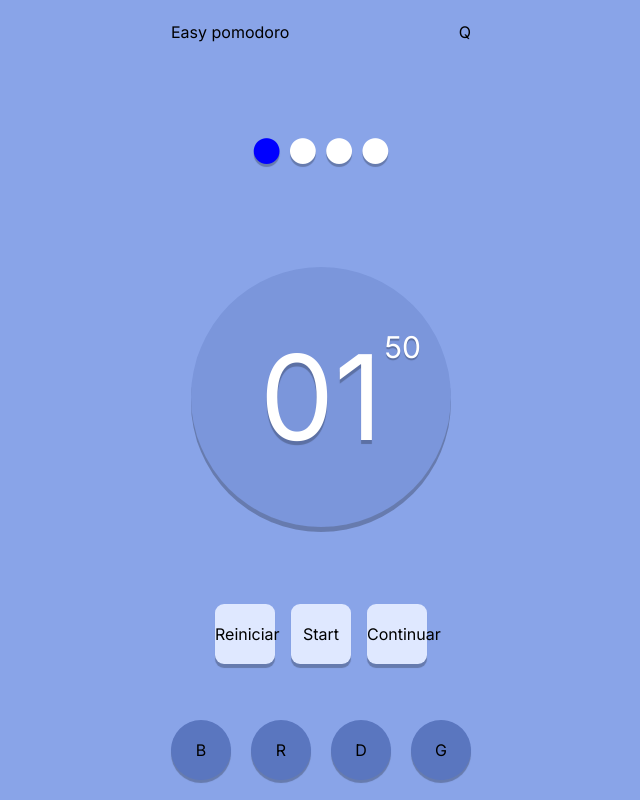
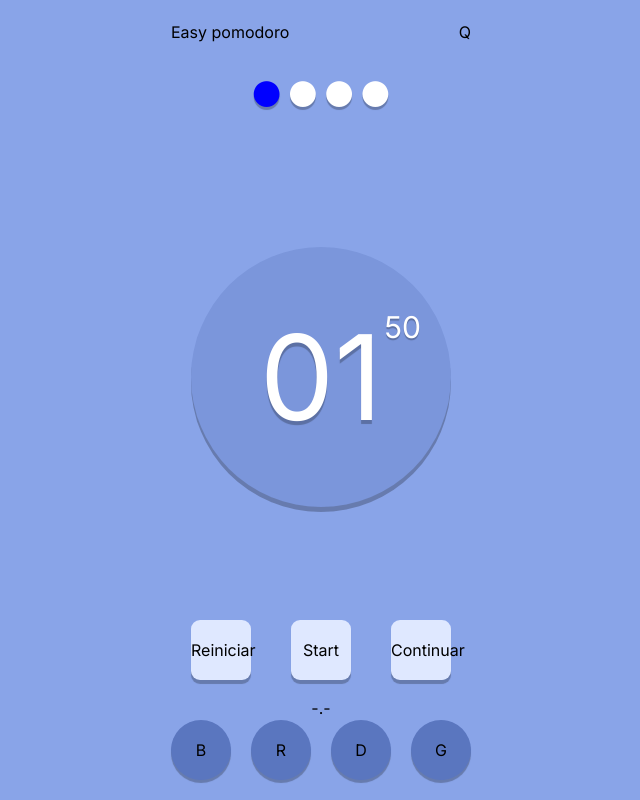
Before and after one commit to ferutizi/easy-pomodoro, a Next.js app: page / in a window 1280 px wide. Shown: the whole page, without its empty margins (319-959 px from the left). Built offline with nearby package versions, Linux system fonts and the light colour scheme.

Commit message:
themes component

```diff
--- /dev/null
+++ b/src/app/components/Themes.tsx
@@ -0,0 +1,21 @@
+import { useState } from "react";
+
+export default function Themes() {
+    const [showThemes, setShowThemes] = useState(true);
+
+    return(
+        <div className='flex flex-col items-center'>
+          <button type='button' onClick={() => setShowThemes(!showThemes)}>-.-</button>
+          {
+            showThemes ?
+            <div className='flex justify-between w-full'>
+                <button type='button' className='button--theme'>B</button>
+                <button type='button' className='button--theme'>R</button>
+                <button type='button' className='button--theme'>D</button>
+                <button type='button' className='button--theme'>G</button>
+            </div>
+            : <></>
+          }
+        </div>
+    );
+}
--- a/src/app/components/Timer.scss
+++ b/src/app/components/Timer.scss
@@ -68,11 +68,6 @@
     }
 }
 
-.timer--buttons {
-    display: flex;
-    gap: 1em;
-}
-
 .pomodoro--current {
     text-shadow: 0px 3px 0.7px rgba(0, 0, 0, 0.25);
 }
--- a/src/app/components/Timer.tsx
+++ b/src/app/components/Timer.tsx
@@ -1,6 +1,7 @@
 'use client'
 
 import '../sass/_variables.scss';
+import Themes from './Themes';
 import './Timer.scss'
 import {useState, useEffect} from 'react';
 import 'react';
@@ -31,6 +32,9 @@ export default function Timer() {
   const [currentPomodoro, setCurrentPomodoro] = useState<number>(1);
   //boton de iniciar
   const [startButton, setStartButton] = useState<boolean>(true);
+  //theme
+  const [showThemes, setShowThemes] = useState<boolean>(true);
+
 
   useEffect(() => {
     if(circleProgress) {
@@ -119,15 +123,23 @@ export default function Timer() {
 
   return (
     <>
+      <section className='flex flex-col w-full justify-between'>
+        <div className='flex w-full justify-between'>
+          <h1>Easy pomodoro</h1>
+          <p>Q</p>
+        </div>
+        <div className='flex justify-center'>
           <h2 style={{fontSize: '60px'}}>
             <span className='pomodoro--current' style={{color: `${currentPomodoro > 0 ? 'blue' : 'white'}`}}>●</span>
             <span className='pomodoro--current' style={{color: `${currentPomodoro > 1 ? 'blue' : 'white'}`}}>●</span>
             <span className='pomodoro--current' style={{color: `${currentPomodoro > 2 ? 'blue' : 'white'}`}}>●</span>
             <span className='pomodoro--current' style={{color: `${currentPomodoro > 3 ? 'blue' : 'white'}`}}>●</span>
           </h2>
+        </div>
+      </section>
 {/*       <h2>{intervalState ? 'Pomodoro' : 'Descanso'}</h2>
       <h2>{currentPomodoro}</h2> */}
-      <div className='timer--clock'>
+      <section className='timer--clock'>
         <svg width="300" height="300">
           <circle className='base__circle' r="130" cx="50%" cy="50%" pathLength="100" />
           { circleProgress ?
@@ -145,8 +157,9 @@ export default function Timer() {
             {seconds.toString().padStart(2, '0')}
           </p>
         </div>
-      </div>
-      <div className='timer--buttons'>
+      </section>
+      <section className='flex flex-col w-full gap-4 '>
+        <div className='flex gap-10 justify-center'>
           <button className='button--reset' type='button' onClick={()=> reset()}>Reiniciar</button>
           <div>
             {
@@ -157,12 +170,8 @@ export default function Timer() {
           </div>
           <button className='button--next' type='button' onClick={()=> next()}>Continuar</button>
         </div>
-      <div className='flex justify-between w-full'>
-        <button type='button' className='button--theme'>B</button>
-        <button type='button' className='button--theme'>R</button>
-        <button type='button' className='button--theme'>D</button>
-        <button type='button' className='button--theme'>G</button>
-      </div>
+        <Themes />
+      </section>
     </>
   );
 }
--- a/src/app/page.tsx
+++ b/src/app/page.tsx
@@ -2,12 +2,10 @@ import Timer from "./components/Timer";
 
 export default function Home() {
   return (
-    <main className="flex h-screen max-w-sm flex-col items-center justify-between p-5">
-      <header className="flex w-full justify-between">
-        <h1>Easy pomodoro</h1>
-        <p>Q</p>
-      </header>
-      <Timer></Timer>
-    </main>
+    <>
+      <main className="flex h-screen max-w-sm flex-col items-center justify-between p-5">
+        <Timer></Timer>
+      </main>
+    </>
   )
 }
```
Lines whose indentation alone changed are shown as unchanged.
